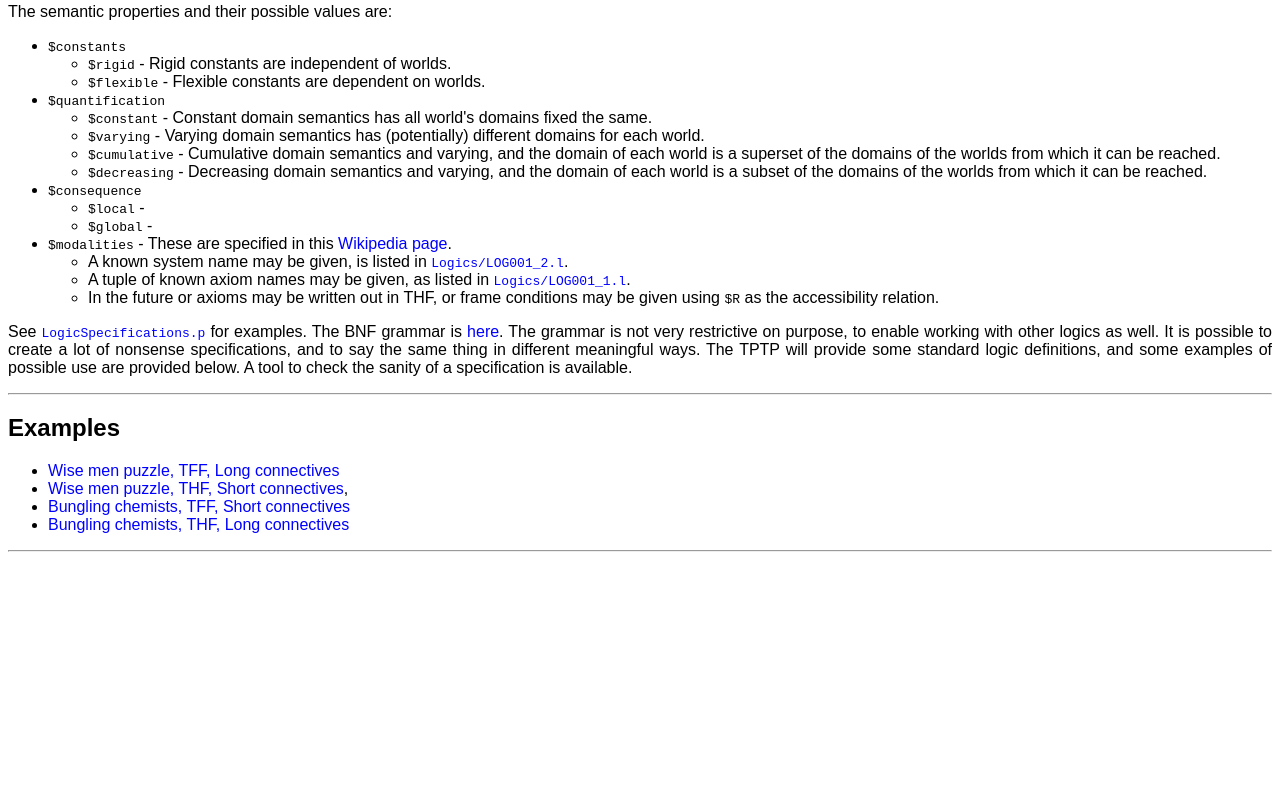
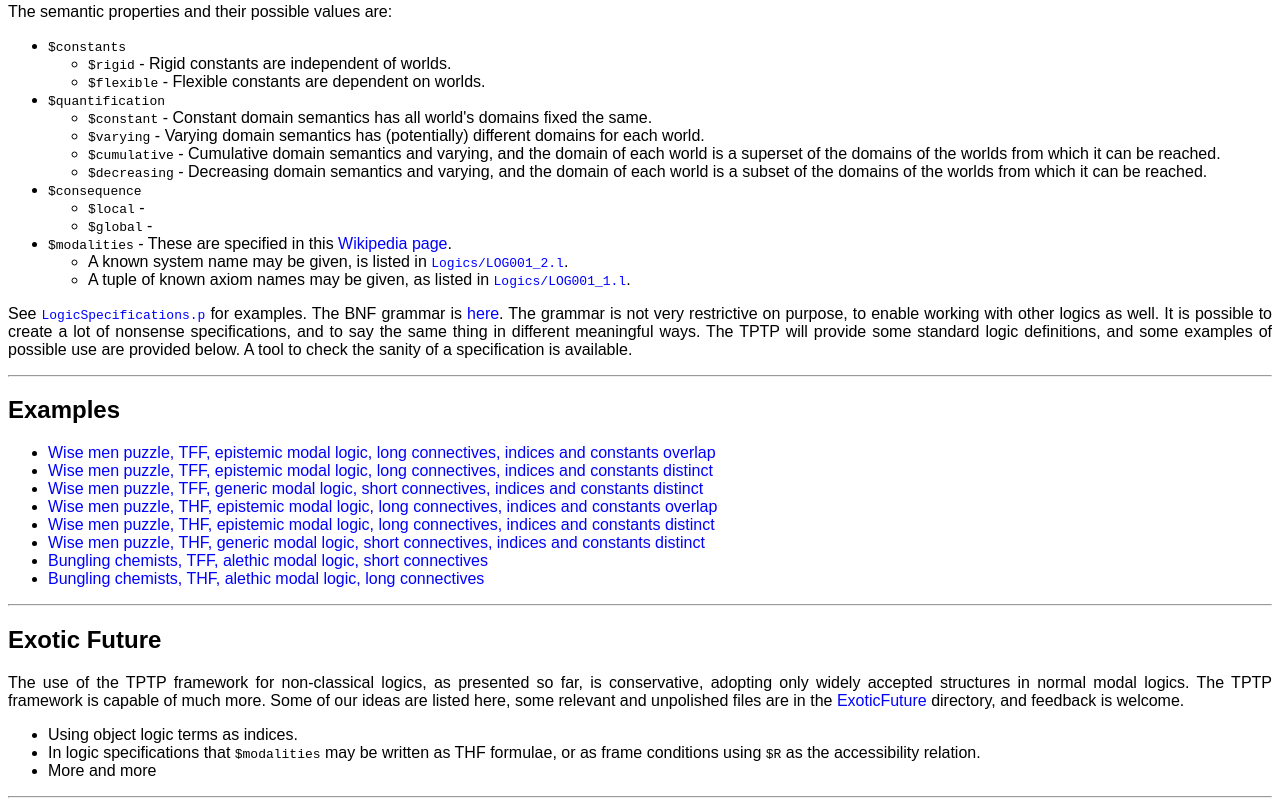
Before and after one commit to TPTPWorld/NonClassicalLogicWebPages, a plain HTML site: page index.html in a window 1280 px wide. Shown: the part 1804-2610 px from the top of the page. Before the commit the page ends 2364 px from the top, so only its background shows below. Drawn offline with Linux system fonts and the light colour scheme.

Commit message:
fixed examples, index

```diff
--- a/index.html
+++ b/index.html
@@ -208,9 +208,6 @@ The semantic properties and their possible values are:
           <A HREF="Logics/LOG001_2.l"><TT>Logics/LOG001_2.l</TT></A>.
      <LI> A tuple of known axiom names may be given, as listed in
           <A HREF="Logics/LOG001_1.l"><TT>Logics/LOG001_1.l</TT></A>.
-     <LI> In the future or axioms may be written out in THF, or frame
-          conditions may be given using <TT>$R</TT> as the accessibility
-          relation.
      </UL>
 </UL>
 <P>
@@ -231,11 +228,41 @@ A tool to check the sanity of a specification is available.
 <H2> Examples </H2>
 
 <UL>
-<LI> <A HREF="Exemplars/PUZ087~1.p">Wise men puzzle, TFF, Long connectives</A>
-<LI> <A HREF="Exemplars/PUZ087%232.p">Wise men puzzle, THF, Short connectives</A>,
-<LI> <A HREF="Exemplars/PUZ999~1.p">Bungling chemists, TFF, Short connectives</A>
-<LI> <A HREF="Exemplars/PUZ999%232.p">Bungling chemists, THF, Long connectives</A>
+<LI> <A HREF="Exemplars/PUZ087~1.p">Wise men puzzle, TFF, epistemic modal
+     logic, long connectives, indices and constants overlap</A>
+<LI> <A HREF="Exemplars/PUZ087~2.p">Wise men puzzle, TFF, epistemic modal
+     logic, long connectives, indices and constants distinct</A>
+<LI> <A HREF="Exemplars/PUZ087~3.p">Wise men puzzle, TFF, generic modal
+     logic, short connectives, indices and constants distinct</A>
+<LI> <A HREF="Exemplars/PUZ087%231.p">Wise men puzzle, THF, epistemic modal
+     logic, long connectives, indices and constants overlap</A>
+<LI> <A HREF="Exemplars/PUZ087%232.p">Wise men puzzle, THF, epistemic modal
+     logic, long connectives, indices and constants distinct</A>
+<LI> <A HREF="Exemplars/PUZ087%233.p">Wise men puzzle, THF, generic modal
+     logic, short connectives, indices and constants distinct</A>
+<LI> <A HREF="Exemplars/PUZ999~1.p">Bungling chemists, TFF, alethic modal
+     logic, short connectives</A>
+<LI> <A HREF="Exemplars/PUZ999%232.p">Bungling chemists, THF, alethic modal
+     logic, long connectives</A>
 </UL>
+<HR><!------------------------------------------------------------------------>
+<H2> Exotic Future </H2>
+
+The use of the TPTP framework for non-classical logics, as presented so far,
+is conservative, adopting only widely accepted structures in normal modal
+logics.
+The TPTP framework is capable of much more.
+Some of our ideas are listed here, some relevant and unpolished files are
+in the
+<A HREF="https://github.com/TPTPWorld/NonClassicalLogicWebPages/tree/master/ExoticFuture">ExoticFuture</A> directory, and feedback is welcome.
+<UL>
+<LI> Using object logic terms as indices.
+<LI> In logic specifications that <TT>$modalities</TT> may be written as
+     THF formulae, or as frame conditions using <TT>$R</TT> as the
+     accessibility relation.
+<LI> More and more
+</UL>
+
 <P>
 <HR><!------------------------------------------------------------------------>
 </BODY>
```
Also changed, not shown: 2 other files.
